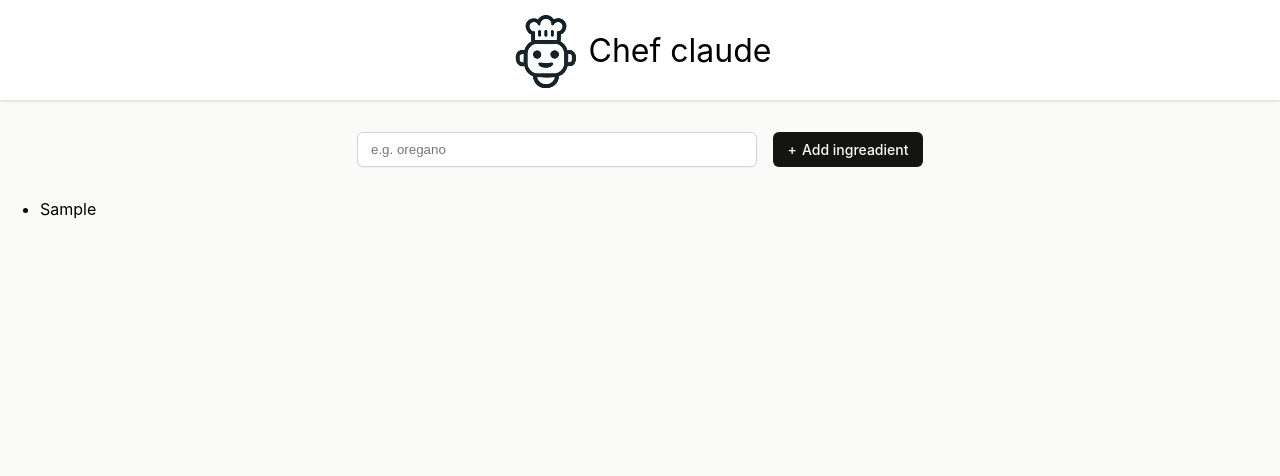
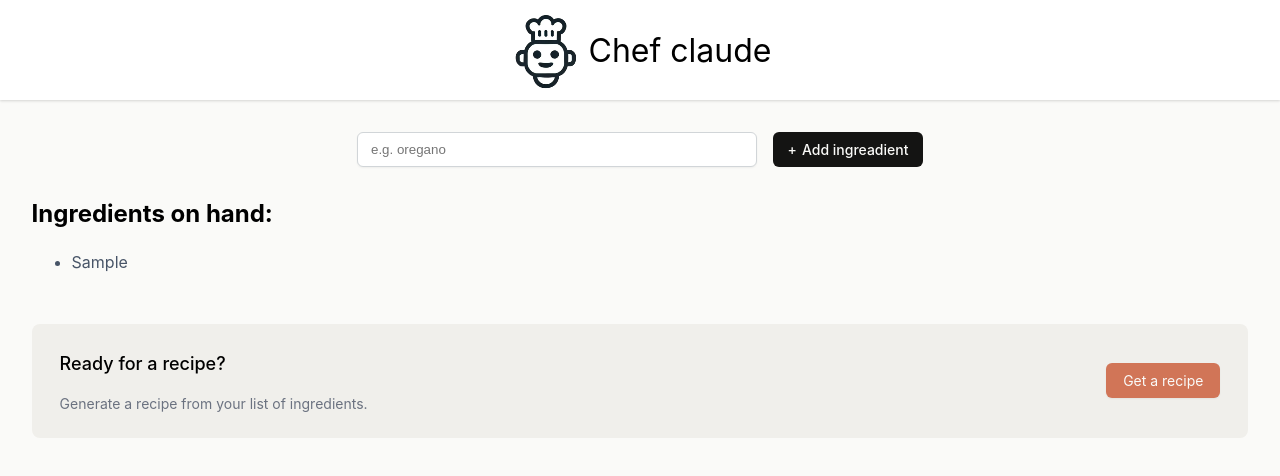
Before and after one commit to marsila/chef-claud, a React (Vite) app: page / in a window 1280 px wide. Both pictures are taken after typing "Sample" into the empty fields and a click on the button "Add ingreadient". Shown: the top 476 px of the page. Built offline with nearby package versions, Linux system fonts and the light colour scheme.

Commit message:
condetional rendering of the list

```diff
--- a/Header.jsx
+++ /dev/null
@@ -1,10 +0,0 @@
- import shefClaude from "./src/assets/img/chef-claude.png"
-
-export default function Header(){
-    return(
-        <header className="header-box-shadow">
-            <img src={shefClaude} alt="shef claude icon" />
-            <h1>Chef claude</h1>
-        </header>
-    )
-}
--- a/MainSection.jsx
+++ /dev/null
@@ -1,34 +0,0 @@
-import { useState } from "react";
-
-export default function MainSection(){
-
-    const [ingredients, setIngredients] = useState([]);
-    const ingredientsListItems = ingredients.map((item, index) => (
-        <li key={index}>{item}</li>
-    ));
-
-
-
-    const handleFormSubmit = (formData)=>{
-        //e.preventDefault();
-        console.log(ingredients);
-        //FormData API
-        // const formData = new FormData(e.currentTarget);
-        const newIngredient = formData.get("ingredient");
-        setIngredients(prevIngrediants => [...prevIngrediants,newIngredient]);
-        // e.currentTarget.reset();
-
-
-    }
-    return(
-        <>
-        <form  action={handleFormSubmit} className="add-ingredient-form" >
-            <input type="text" name="ingredient" id="ingredient" placeholder="e.g. oregano"/>
-            <button type="submit">Add ingreadient</button>
-        </form>
-        <ul>
-            {ingredientsListItems}
-        </ul>
-        </>
-    )
-}
--- a/src/App.jsx
+++ b/src/App.jsx
@@ -1,5 +1,5 @@
-import Header from "../Header"
-import MainSection from "../MainSection"
+import Header from "./Header"
+import MainSection from "./MainSection"
 
 
 
--- a/src/MainSection.jsx
+++ b/src/MainSection.jsx
@@ -1,29 +1,47 @@
 import { useState } from "react";
 
-export default function MainSection(){
-
+export default function MainSection() {
   const [ingredients, setIngredients] = useState([]);
   const ingredientsListItems = ingredients.map((item, index) => (
     <li key={index}>{item}</li>
   ));
 
-
-
-    const handleFormSubmit = (formData)=>{
+  const handleFormSubmit = (formData) => {
     //get the form object
     console.log(Object.fromEntries(formData));
     const newIngredient = formData.get("ingredient");
-        setIngredients(prevIngrediants => [...prevIngrediants,newIngredient]);
+    if (newIngredient.trim() !== "") {
+      setIngredients((prevIngrediants) => [...prevIngrediants, newIngredient]);
     }
-    return(
+  };
+  return (
     <>
-        <form  action={handleFormSubmit} className="add-ingredient-form" >
-            <input type="text" name="ingredient" id="ingredient" placeholder="e.g. oregano"/>
+      <form action={handleFormSubmit} className="add-ingredient-form">
+        <input
+          type="text"
+          name="ingredient"
+          id="ingredient"
+          placeholder="e.g. oregano"
+        />
         <button type="submit">Add ingreadient</button>
       </form>
-        <ul>
+      <section>
+        {ingredients.length > 0 && (
+          <div>
+            <h2>Ingredients on hand:</h2>
+            <ul className="ingredients-list" aria-live="polite">
               {ingredientsListItems}
             </ul>
+          </div>
+        )}
+        <div className="get-recipe-container">
+          <div>
+            <h3>Ready for a recipe?</h3>
+            <p>Generate a recipe from your list of ingredients.</p>
+          </div>
+          <button>Get a recipe</button>
+        </div>
+      </section>
     </>
-    )
+  );
 }
--- a/src/index.css
+++ b/src/index.css
@@ -32,6 +32,7 @@
 
 main {
     padding: 30px 30px 10px;
+    margin: 2rem;
 }
 
 .add-ingredient-form{
@@ -67,3 +68,48 @@
     content: "+";
     margin-right: 5px;
 }
+
+ul.ingredients-list {
+    margin-bottom: 48px;
+}
+
+ul.ingredients-list > li {
+    color: #475467;
+    line-height: 28px;
+}
+section {
+  margin: 1.975rem;
+}
+
+.get-recipe-container {
+    display: flex;
+    justify-content: space-between;
+    align-items: center;
+    border-radius: 8px;
+    background: #F0EFEB;
+    padding: 10px 28px;
+}
+
+.get-recipe-container h3 {
+    font-size: 1.125rem;
+    font-weight: 500;
+    line-height: 24px;
+}
+
+.get-recipe-container p {
+    color: #6B7280;
+    font-size: 0.875rem;
+    line-height: 20px;
+}
+
+.get-recipe-container button {
+    border: none;
+    border-radius: 6px;
+    background: #D17557;
+    box-shadow: 0px 1px 2px 0px rgba(0, 0, 0, 0.05);
+    color: #FAFAF8;
+    padding: 9px 17px;
+    font-family: Inter, sans-serif;
+    font-size: 0.875rem;
+    cursor: pointer;
+}
```
Lines whose indentation alone changed are shown as unchanged.
